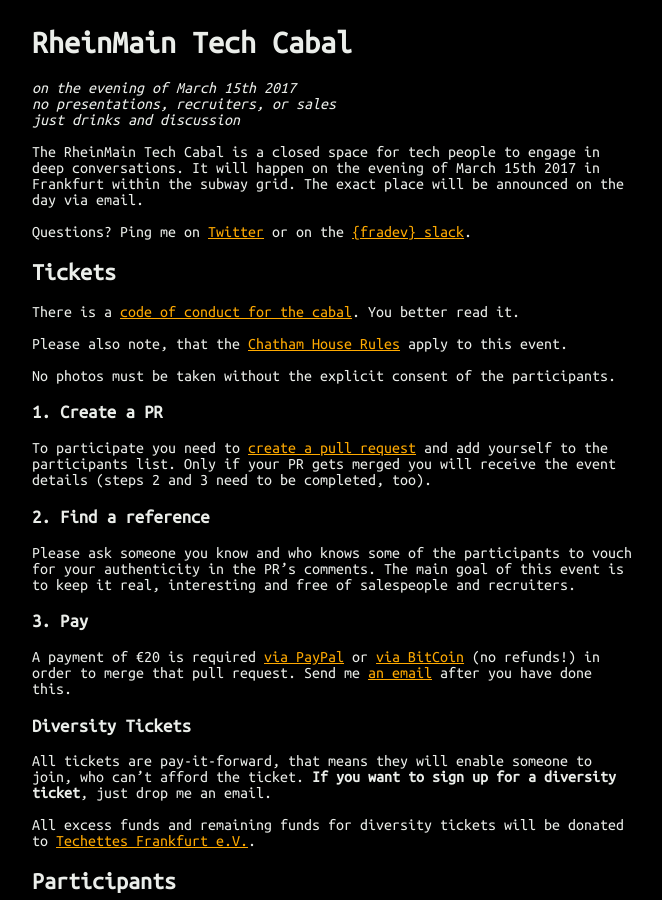
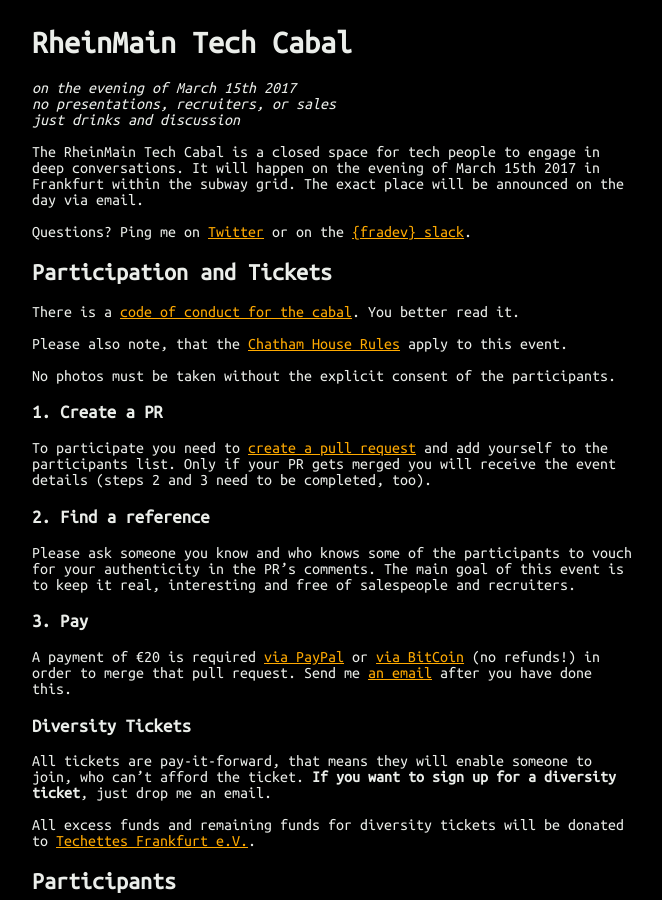
Before and after one commit to coderbyheart/blog, a Jekyll site: the page built from rheinmain-tech-cabal.md, in a window 1280 px wide and 900 px high, scrolled down 828 px. Shown: the whole window, without its empty margins (308-970 px from the left). Built offline with Jekyll 4.4.1, drawn with Linux system fonts in a browser that asks for light colours.

Commit message:
Updated headline

```diff
--- a/rheinmain-tech-cabal.md
+++ b/rheinmain-tech-cabal.md
@@ -18,7 +18,7 @@
 
 Questions? Ping me on [Twitter](https://twitter.com/coderbyheart) or on the [{fradev} slack](https://fradev.herokuapp.com/).
 
-## Tickets
+## Participation and Tickets
 
 There is a [code of conduct for the cabal](http://confcodeofconduct.com/index.html). You better read it.
 
```
